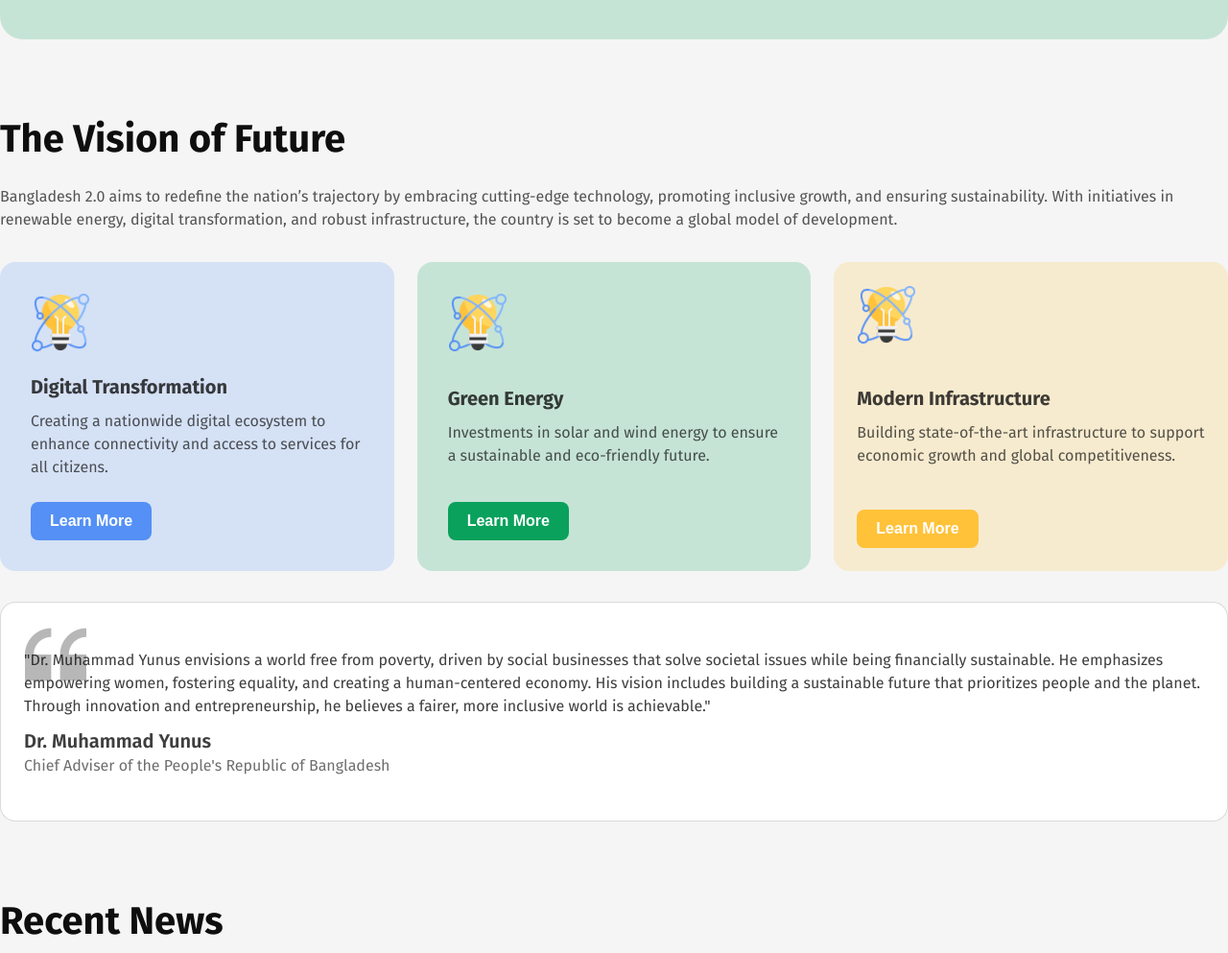
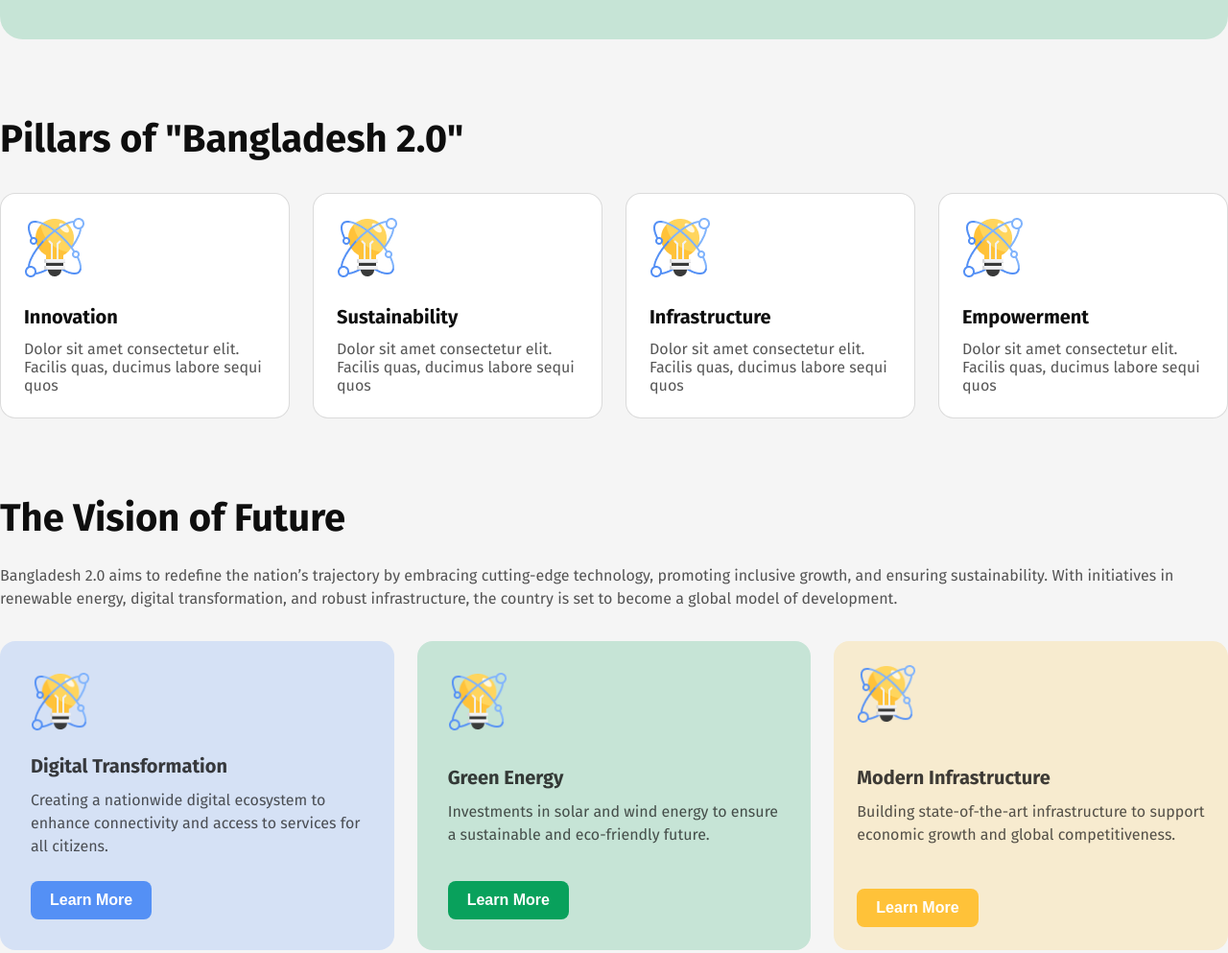
Before and after one commit to bijit-dev/Ass-1-p.h, a plain HTML site: page index.html in a window 1280 px wide. Shown: the part 640-1633 px from the top of the page at 96% size. Drawn offline with Linux system fonts and the light colour scheme.

Commit message:
pillar part add

```diff
--- a/index.html
+++ b/index.html
@@ -25,6 +25,33 @@
     </header>
 
     <main class="container">
+        <section class="pillar">
+            <h1 class="tittle">Pillars of "Bangladesh 2.0"</h1>
+            <div class="pillar-card">
+                <div class="card">
+                    <img src="./assets/card-icon.png" alt="icon">
+                    <h2>Innovation</h2>
+                    <p>Dolor sit amet consectetur elit. Facilis quas, ducimus labore sequi quos </p>
+                </div>
+                <div class="card">
+                    <img src="./assets/card-icon.png" alt="icon">
+                    <h2>Sustainability</h2>
+                    <p>Dolor sit amet consectetur elit. Facilis quas, ducimus labore sequi quos </p>
+                </div>
+                <div class="card">
+                    <img src="./assets/card-icon.png" alt="icon">
+                    <h2>Infrastructure</h2>
+                    <p>Dolor sit amet consectetur elit. Facilis quas, ducimus labore sequi quos </p>
+                </div>
+                <div class="card">
+                    <img src="./assets/card-icon.png" alt="icon">
+                    <h2>Empowerment</h2>
+                    <p>Dolor sit amet consectetur elit. Facilis quas, ducimus labore sequi quos </p>
+                </div>
+            </div>
+        </section>
+
+
         <section class="vision">
             <h1 class="vision-tittle">The Vision of Future</h1>
             <p class="vision-description">Bangladesh 2.0 aims to redefine the nation’s trajectory by embracing cutting-edge technology, promoting inclusive growth, and ensuring sustainability. With initiatives in renewable energy, digital transformation, and robust infrastructure, the country is set to become a global model of development.</p>
--- a/styles/style.css
+++ b/styles/style.css
@@ -17,7 +17,7 @@ body{
 a{
     text-decoration: none;
 }
-.donate, .news{
+.pillar, .donate, .news{
     margin: 80px 0;
 }
 /* nav style  */
@@ -91,11 +91,41 @@ header>nav button:hover{
     width: 475px;
 }
 
-/* vision style  */
-.vision{
-    margin-top: 80px;
+/* pillar style */
+.pillar .tittle{
+    font-size: 40px;
+    font-size: 700;
+    color: #0E0E0E;
+    padding-bottom: 32px;
+
 }
 
+.pillar-card{
+    display: flex;
+    justify-content: space-between;
+    gap: 24px;
+}
+
+.pillar-card .card{
+    background-color: #FFFFFF;
+    border: 1px solid rgba(14, 14, 14, 0.15);
+    padding: 24px;
+    border-radius: 16px;
+}
+
+.pillar-card .card h2{
+    font-size: 20px;
+    font-size: 700;
+    color: #0E0E0E;
+    padding: 24px 0 12px;
+}
+.pillar-card .card p{
+    font-size: 16px;
+    font-size: 400;
+    color: rgba(14, 14, 14, 0.7);
+}
+
+/* vision style  */
 .vision-tittle{
     font-size: 40px;
     font-size: 700;
@@ -257,6 +287,7 @@ header>nav button:hover{
     padding: 13px 26px;
     color: #FFFFFF;
     background-color: #006A50;
+    border: none;
 }
 .news-details .news-btn:hover{
     color: #FFFFFF;
```
